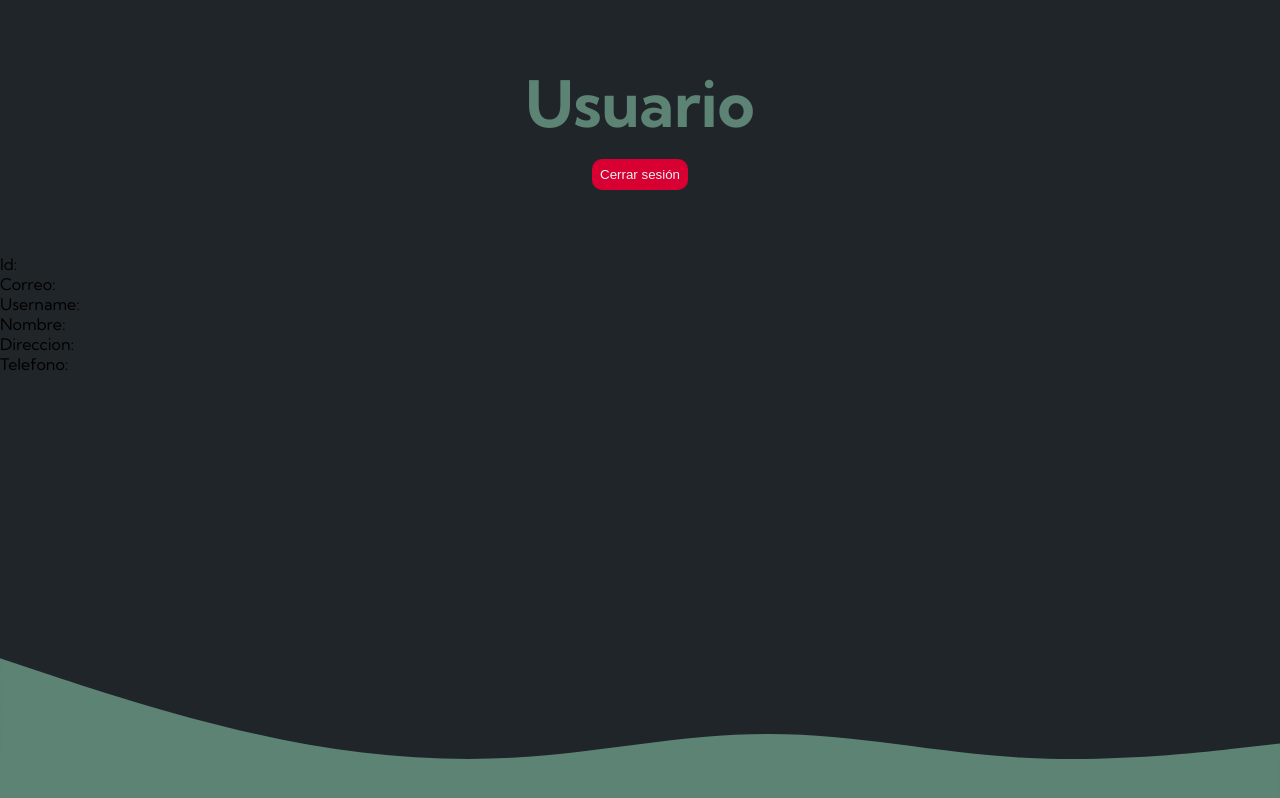
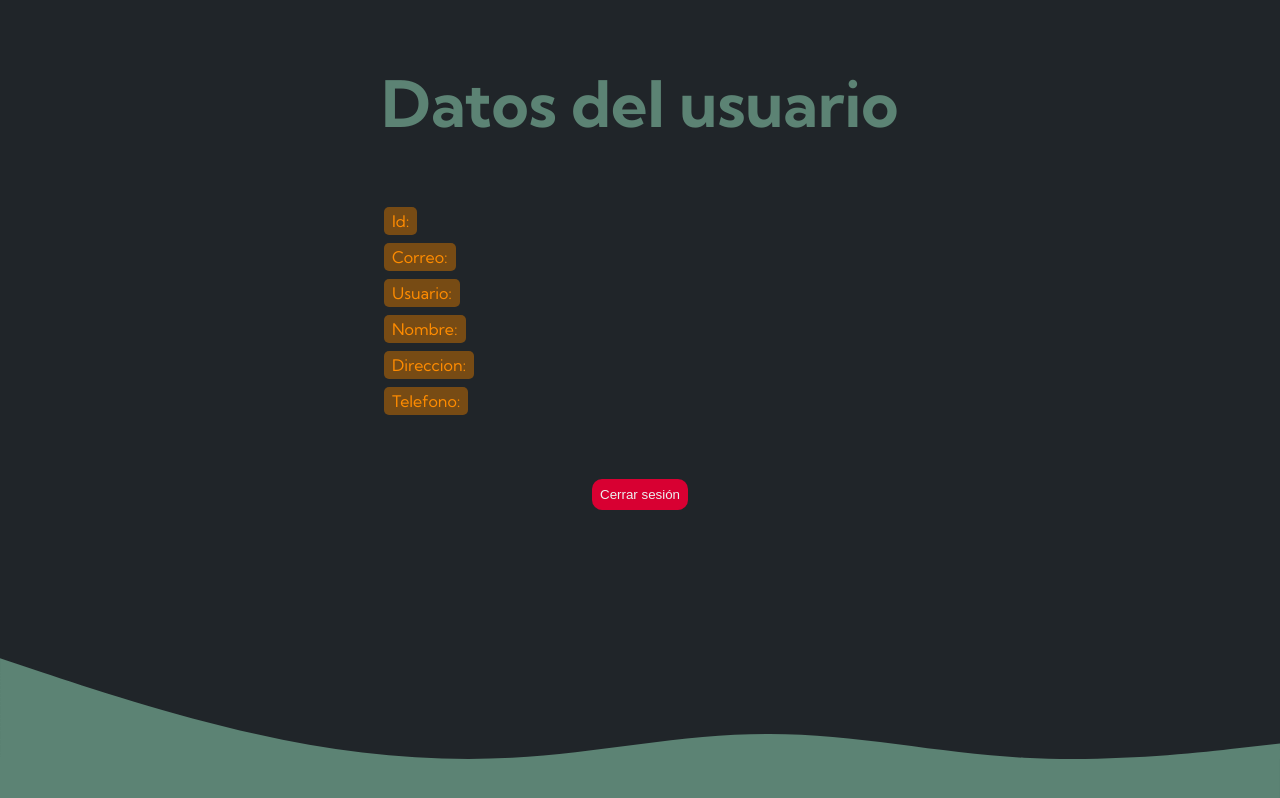
Before and after one commit to diegoOG09/xdevelop-test, a Vue app: page /users/1 in a window 1280 px wide. Built offline with nearby package versions, Linux system fonts and the light colour scheme; no server answers; sample sign-in values are in the browser's storage.

Commit message:
Restructure template and style to show the info

```diff
--- a/src/views/UserDetail.vue
+++ b/src/views/UserDetail.vue
@@ -1,12 +1,32 @@
 <template>
-  <h2 class="title">Usuario</h2>
+  <h2 class="title">Datos del usuario</h2>
+  <div class="user-details container">
+    <div class="user-record">
+      <p>Id:</p>
+      <span>{{ user.id }}</span>
+    </div>
+    <div class="user-record">
+      <p>Correo:</p>
+      <span>{{ user.email }}</span>
+    </div>
+    <div class="user-record">
+      <p>Usuario:</p>
+      <span>{{ user.username }}</span>
+    </div>
+    <div class="user-record">
+      <p>Nombre:</p>
+      <span>{{ user.name }}</span>
+    </div>
+    <div class="user-record">
+      <p>Direccion:</p>
+      <span>{{ user.address }}</span>
+    </div>
+    <div class="user-record">
+      <p>Telefono:</p>
+      <span>{{ user.phone }}</span>
+    </div>
+  </div>
   <LogoutBtn />
-  <span>Id: {{ user.id }}</span>
-  <p>Correo: {{ user.email }}</p>
-  <p>Username: {{ user.username }} </p>
-  <p>Nombre: {{ user.name }}</p>
-  <p>Direccion: {{ user.address }}</p>
-  <p>Telefono: {{ user.phone }}</p>
 </template>
 
 <script setup>
@@ -35,6 +55,28 @@ onMounted(async () => {
 
 </script>
 
-<style>
+<style lang="scss">
+@import '../style.scss';
+.user-details {
+  display: flex;
+  flex-direction: column;
+  justify-content: center;
+  gap: .5rem;
+  margin-top: 4rem;
+  margin-bottom: 4rem;
+  width: 40%;
+  color: $light;
 
+  .user-record {
+    display: flex;
+    flex-direction: row;
+    gap: .5rem;
+    p {
+      background-color: #774b14;
+      border-radius: 5px;
+      padding: .25rem .5rem;
+      color: #ff8c00;
+    }
+  }
+}
 </style>
```
